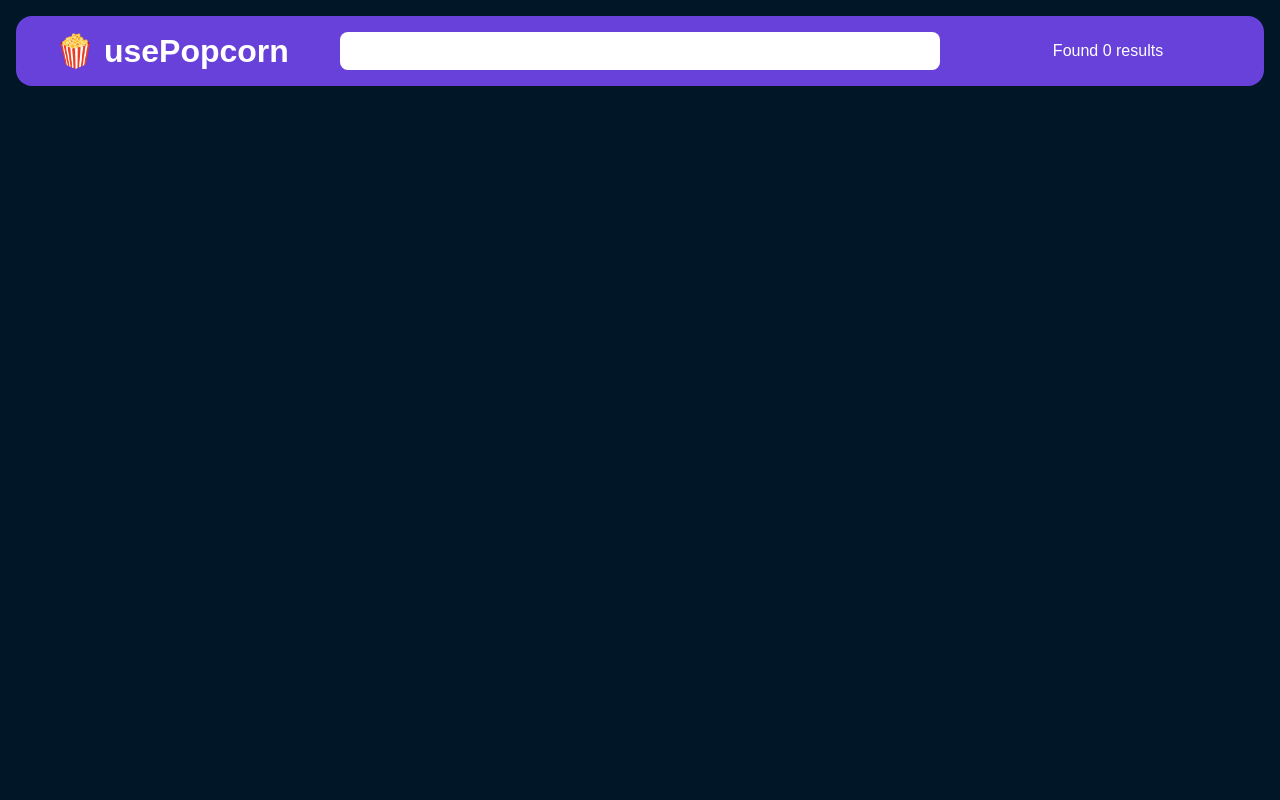
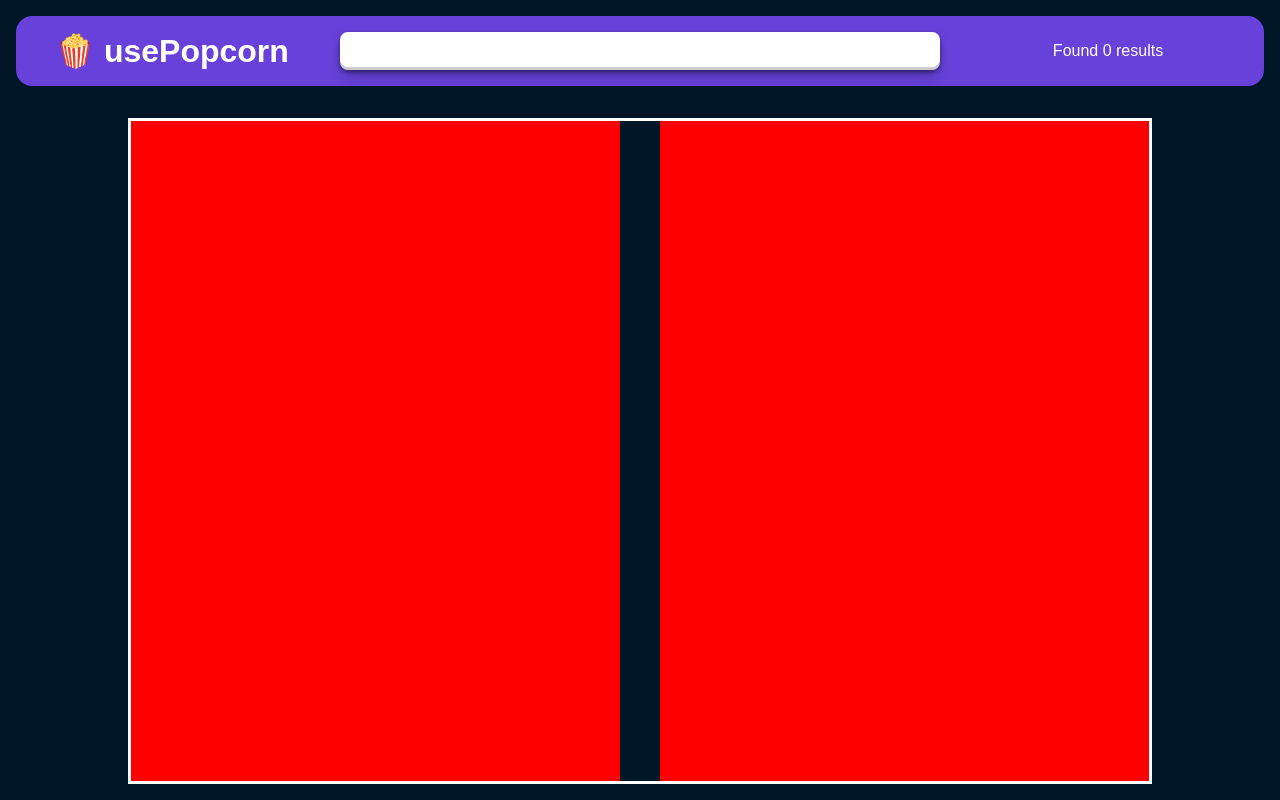
Before and after one commit to A-Karim2003/usePopcorn, a React (Vite) app: page / in a window 1280 px wide. Built offline with nearby package versions, Linux system fonts and the light colour scheme.

Commit message:
create main structure of main section

```diff
--- a/src/components/header/header.css
+++ b/src/components/header/header.css
@@ -29,6 +29,15 @@ header {
   font-size: 16px;
   padding: 0.6rem;
   border-radius: 0.5rem;
+  box-shadow: rgba(0, 0, 0, 0.4) 0px 2px 4px,
+    rgba(0, 0, 0, 0.3) 0px 7px 13px -3px, rgba(0, 0, 0, 0.2) 0px -3px 0px inset;
+}
+
+.search input:focus {
+  outline: none;
+  transform: translateY(-2px);
+  box-shadow: rgba(0, 0, 0, 0.4) 0px 2px 6px,
+    rgba(0, 0, 0, 0.3) 0px 7px 15px -3px, rgba(0, 0, 0, 0.2) 0px -3px 0px inset;
 }
 .results {
   flex: 1;
--- a/src/index.css
+++ b/src/index.css
@@ -19,4 +19,25 @@ body {
   width: 100%;
   padding: 1rem;
   background-color: #011627;
+  display: flex;
+  flex-direction: column;
 }
+
+/* ==============Main============ */
+
+main {
+  flex: 1;
+  border: solid white;
+  max-width: 1024px;
+  width: 100%;
+  margin: auto;
+  margin-top: 2rem;
+
+  display: flex;
+  gap: 2.5rem;
+}
+
+.box {
+  background-color: red;
+  flex: 1;
+}
```
